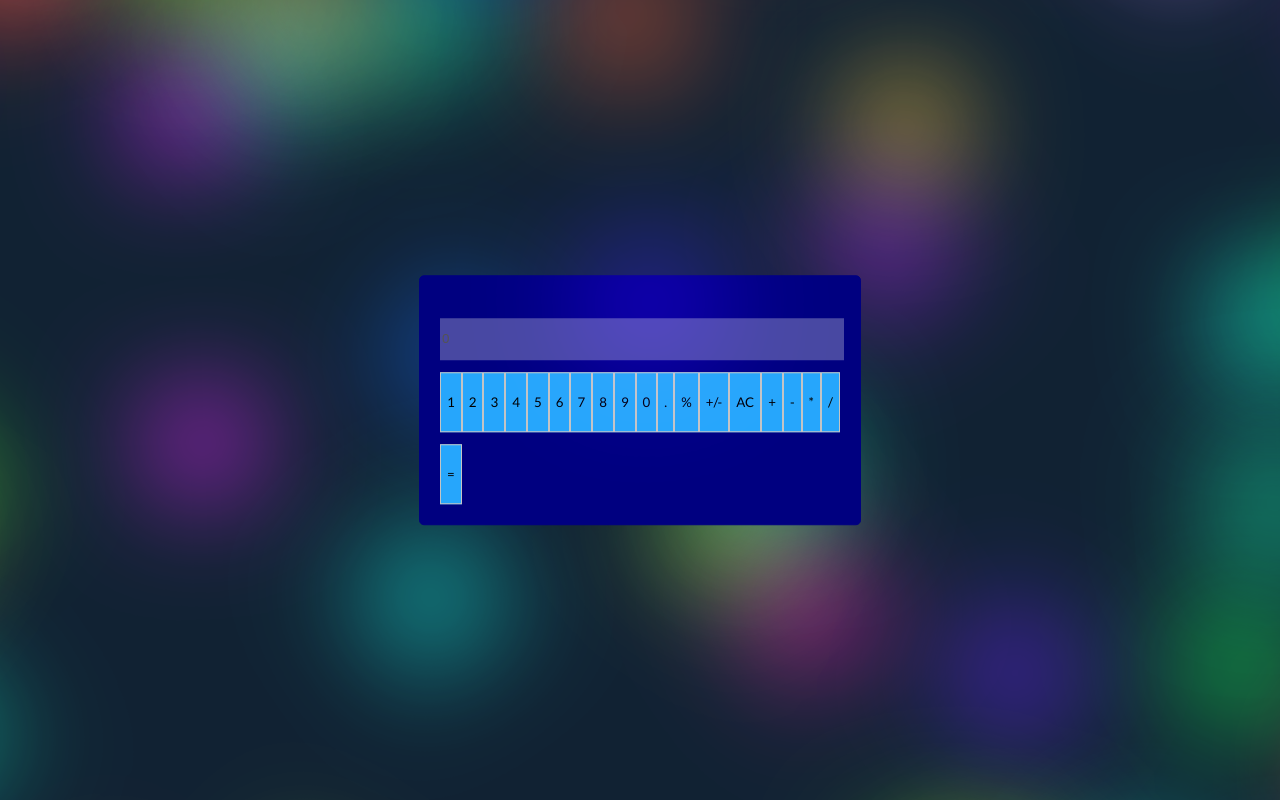
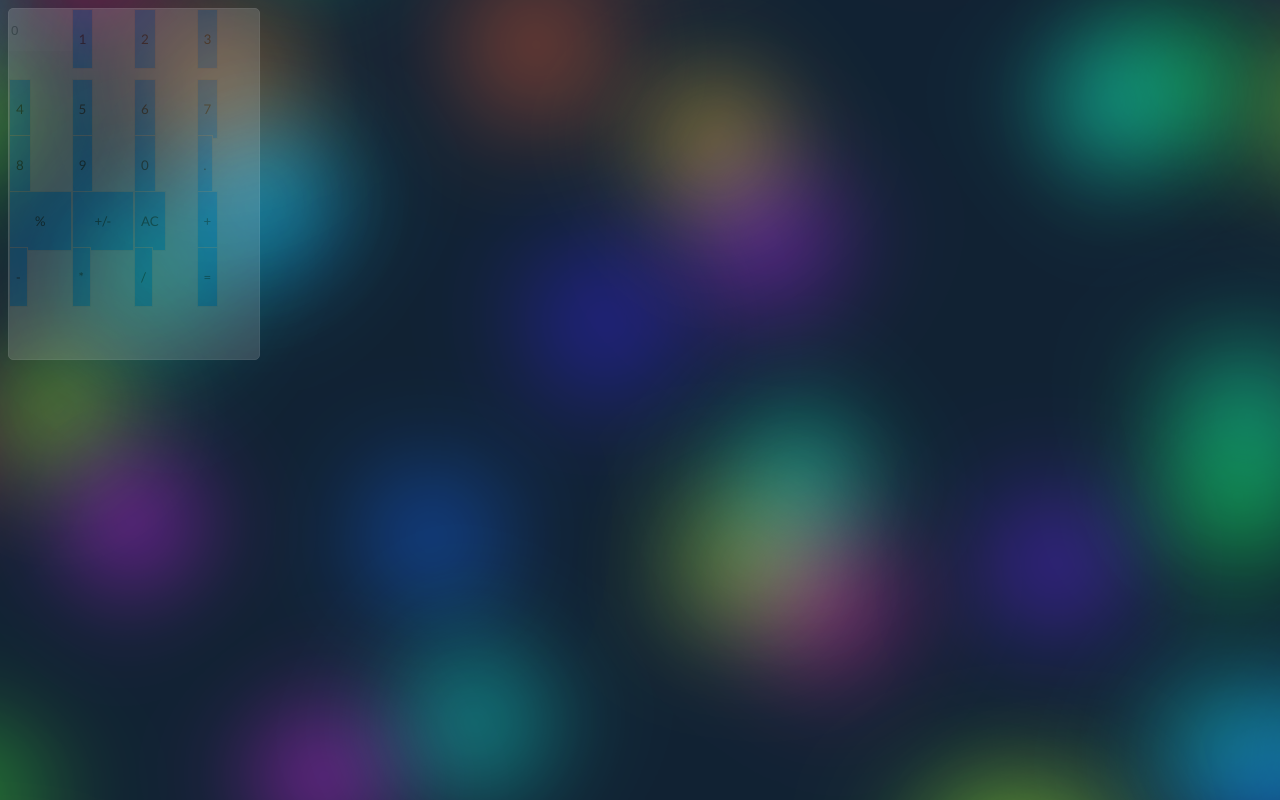
Before and after one commit to jatanassian/Angular_Calculator, an Angular app: page / in a window 1280 px wide. Built offline with nearby package versions, Linux system fonts and the light colour scheme.

Commit message:
make the calculator as a grid

```diff
--- a/src/app/app.component.scss
+++ b/src/app/app.component.scss
@@ -1,12 +1,12 @@
-.calculator {
-  border: solid 1px #000080;
+.calculator{
+  border: solid 1px #fff;
+  display: grid;
+  grid-template-columns: 25% 25% 25% 25%;
+  grid-template-rows: 20% 16% 16% 16% 16%;
+  font-size: 10px;
+  width: 250px;
+  height: 350px;
   border-radius: 5px;
-  background-color: #000080;
-  position: absolute;
-  top: 50%;
-  left: 50%;
-  transform: translate(-50%, -50%);
-  width: 400px;
-  box-shadow: 3px 3px 1px;
-  padding: 20px;
+  background-color: lightgrey;
+  opacity: .2;
 }
```
